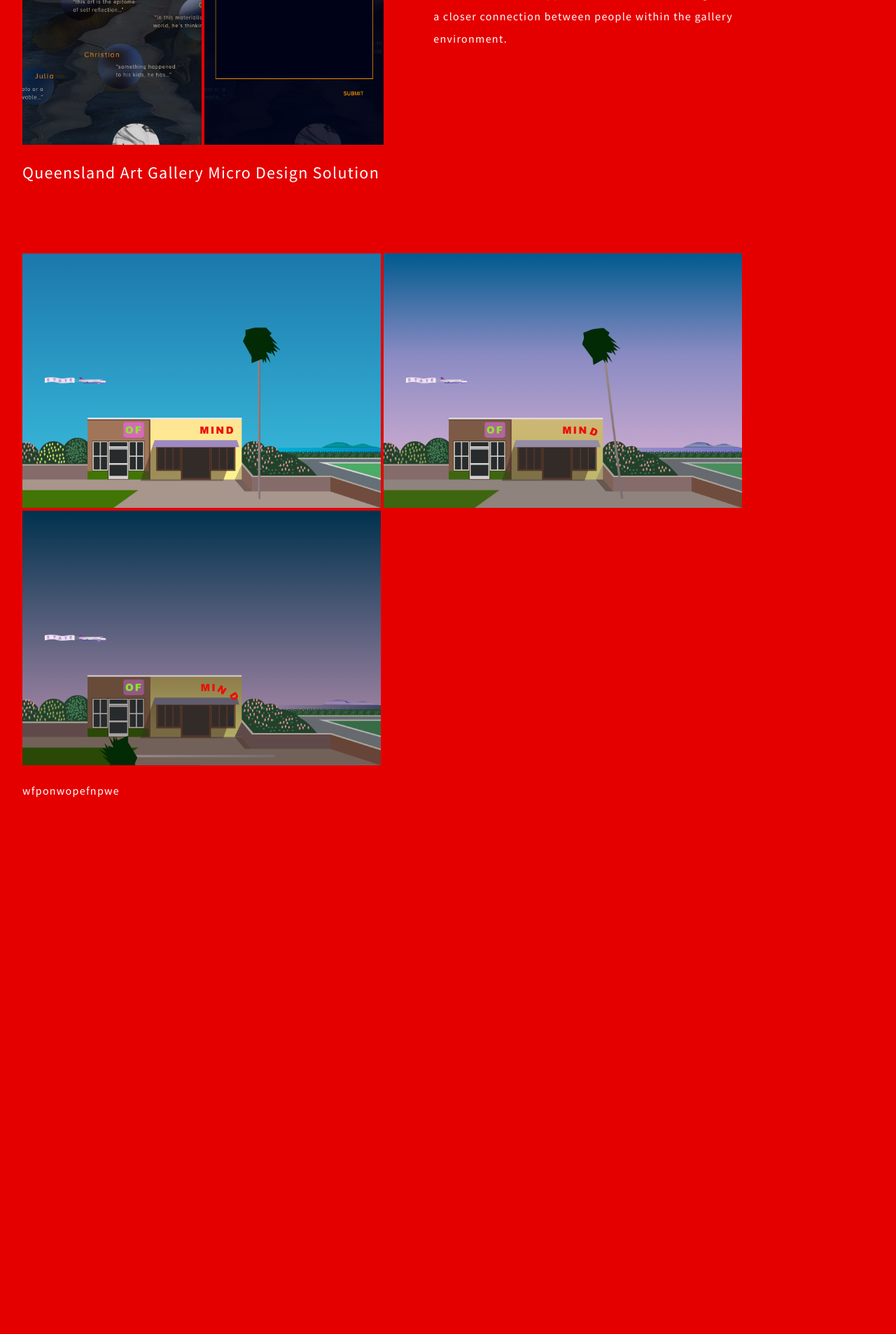
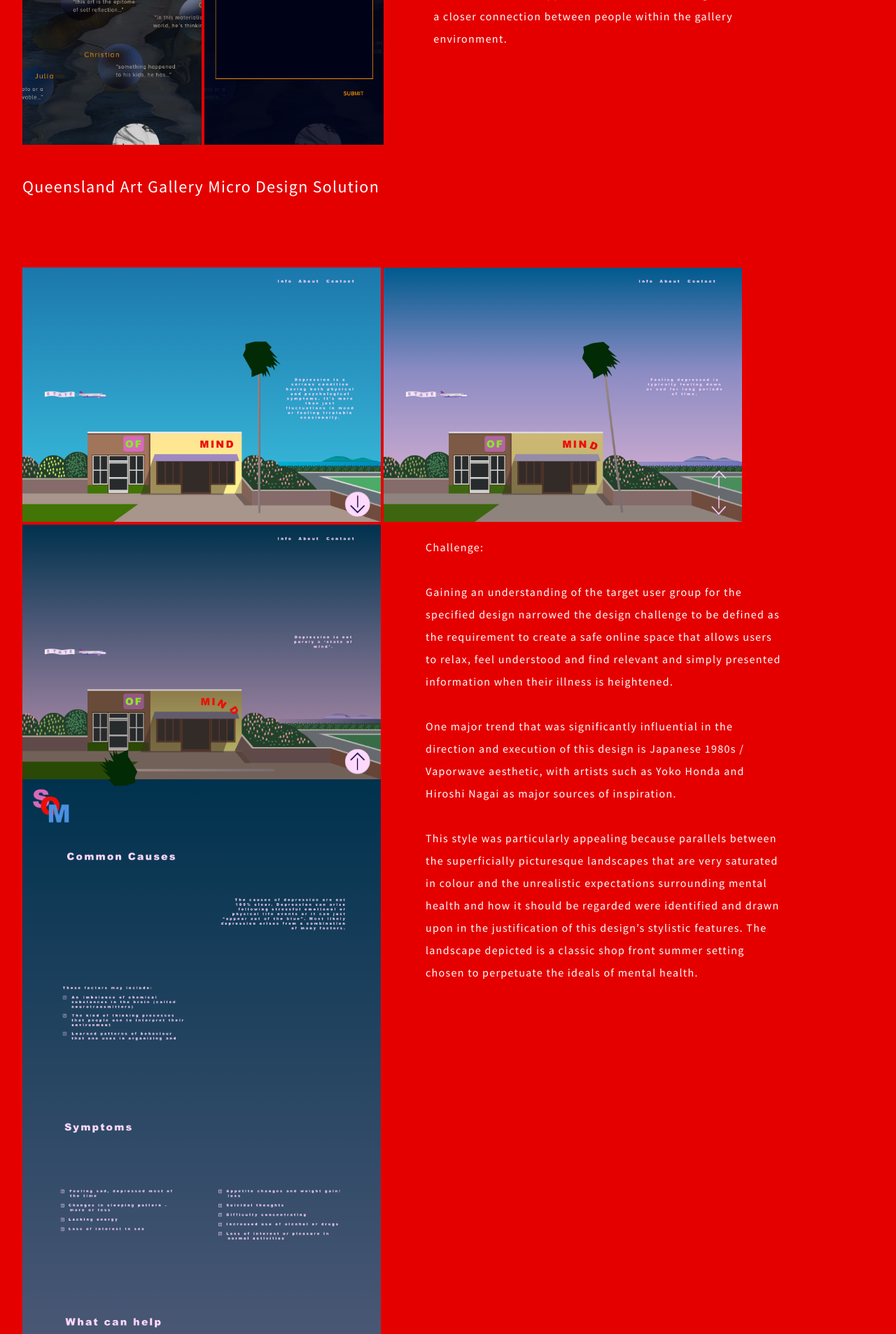
Before and after one commit to alionroar/Quick-Static-Site, a PHP site: page /index.html in a window 1280 px wide. Shown: the part 4132-6039 px from the top of the page at 70% size. Before the commit the page ends 5272 px from the top, so only its background shows below. Run offline with PHP 8.4, Linux system fonts and the light colour scheme.

Commit message:
more cleaning / spacing

```diff
--- a/css/main.css
+++ b/css/main.css
@@ -195,6 +195,7 @@
 
 .SOM-img {
   width: 40vw;
+  align-self: center;
 }
 
 .SWT-img {
@@ -223,3 +224,12 @@
   width: 70vw;
   line-height: 2rem;
 }
+
+#img-text {
+  display: flex;
+}
+
+#img-text p {
+  width: 40vw;
+  padding-left: 4rem;
+}
--- a/index.html
+++ b/index.html
@@ -200,16 +200,33 @@
             people within the gallery environment.
 
           </p>
-        </div>
+        </div><br />
         <h2> Queensland Art Gallery Micro Design Solution </h2>
         <div class="images">
-          <img src="img/stateOfMind.png" class="SOM-img">
-          <img src="img/stateOfMind2.png" class="SOM-img">
-          <img src="img/stateOfMind3.png" class="SOM-img">
+          <img src="img/DesktopSOM.png" class="SOM-img">
+          <img src="img/DesktopSOM2.png" class="SOM-img">
+          <div id="img-text">
+            <img src="img/DesktopSOM3.png" class="SOM-img">
+            <p>
+              Challenge: <br /><br />
+              Gaining an understanding of the target user group for the specified design
+              narrowed the design challenge to be defined as the requirement to create a
+              safe online space that allows users to relax, feel understood and find relevant
+              and simply presented information when their illness is heightened.<br /><br />
+
+              One major trend that was significantly influential in the direction and
+              execution of this design is Japanese 1980s / Vaporwave aesthetic, with
+              artists such as Yoko Honda and Hiroshi Nagai as major sources of inspiration.<br /><br />
+              This style was particularly appealing because parallels between the
+              superficially picturesque landscapes that are very saturated in colour and the
+              unrealistic expectations surrounding mental health and how it should be regarded
+              were identified and drawn upon in the justification of this design’s stylistic features.
+              The landscape depicted is a classic shop front summer setting chosen to perpetuate
+              the ideals of mental health.
+            </p>
+          </div>
         </div>
-        <p>
-          wfponwopefnpwe
-        </p>
+
       </div>
 
     </main>
```
Also changed, not shown: img/1to2.gif (added), img/2to1.gif (added), img/2to3.gif (added), img/DesktopSOM.png (added), img/DesktopSOM2.png (added), img/DesktopSOM3.png (added).
